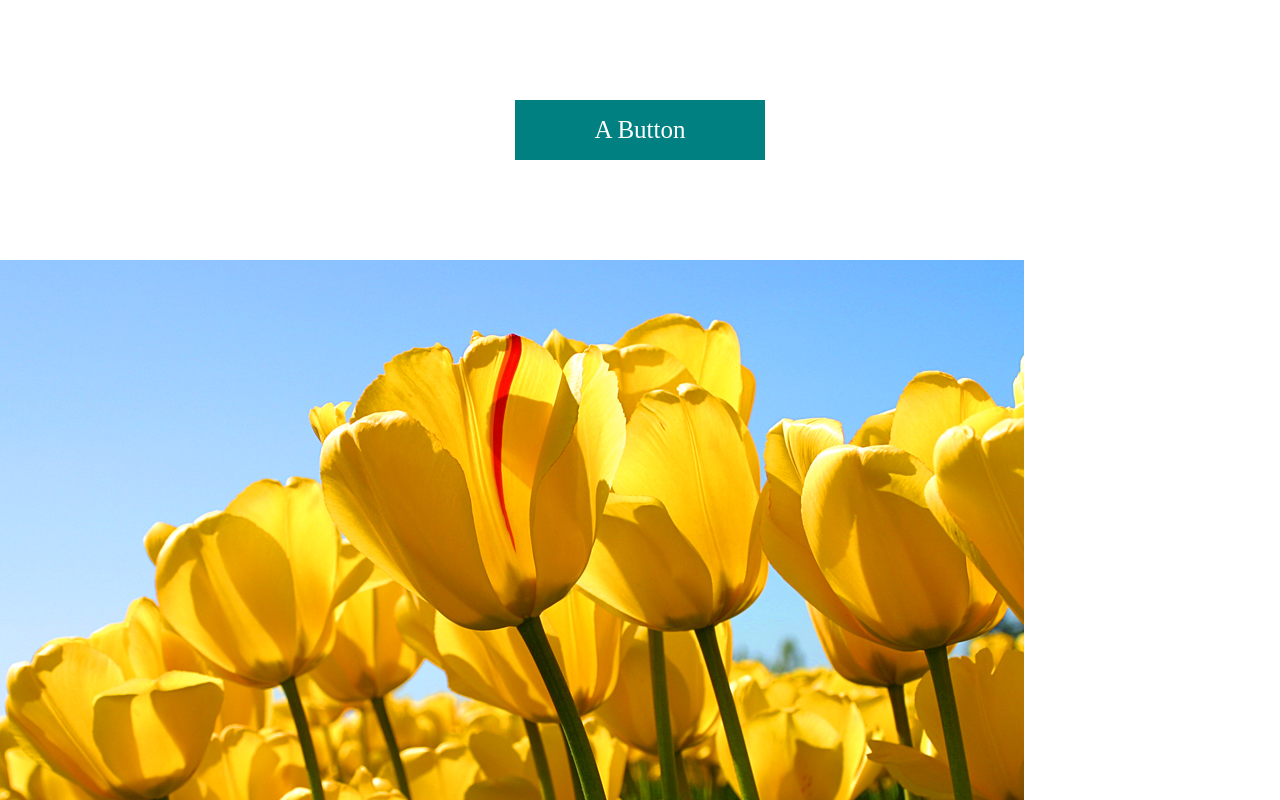
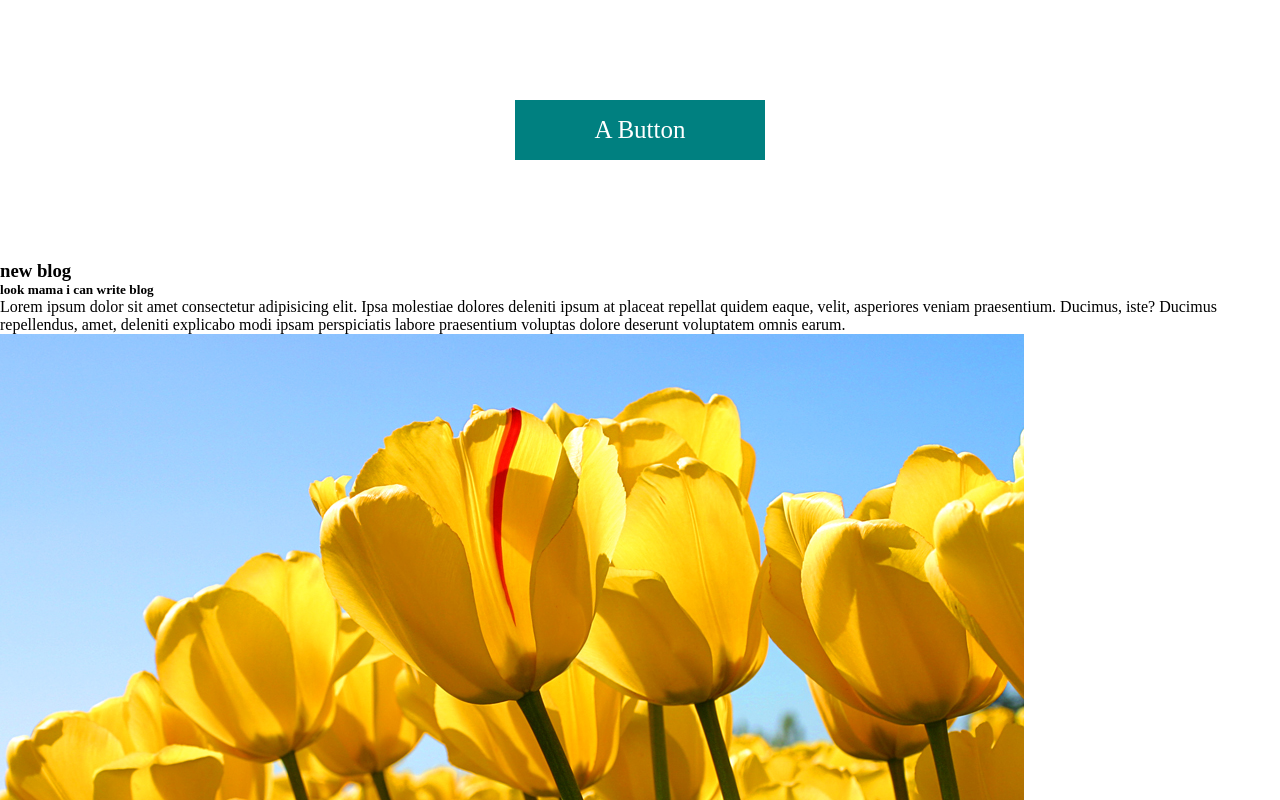
Before and after one commit to joynalabedin05/git-practise, a plain HTML site: page index.html in a window 1280 px wide. Shown: the top 800 px of the page. Drawn offline with Linux system fonts and the light colour scheme.

Commit message:
new blog added

```diff
--- a/index.html
+++ b/index.html
@@ -4,7 +4,7 @@
     <meta charset="UTF-8">
     <meta http-equiv="X-UA-Compatible" content="IE=edge">
     <meta name="viewport" content="width=device-width, initial-scale=1.0">
-    <title>Document</title>
+    <title>Documented</title>
     <link rel="stylesheet" href="style.css">
 </head>
 <body>
@@ -16,6 +16,11 @@
         </div>
     </div>
    <!--<h1>Lorem ipsum dolor sit amet consectetur adipisicing elit. Itaque nostrum, dolores odio, numquam quo eum repellat enim, expedita sunt neque explicabo corporis molestias porro dignissimos omnis accusantium in perspiciatis magnam.</h1> -->
+   <div>
+    <h3>new blog</h3>
+    <h5>look mama i can write blog</h5>
+    <p>Lorem ipsum dolor sit amet consectetur adipisicing elit. Ipsa molestiae dolores deleniti ipsum at placeat repellat quidem eaque, velit, asperiores veniam praesentium. Ducimus, iste? Ducimus repellendus, amet, deleniti explicabo modi ipsam perspiciatis labore praesentium voluptas dolore deserunt voluptatem omnis earum.</p>
+   </div>
    <img src="Tulips.jpg" alt="">
 </body>
 </html>
```
